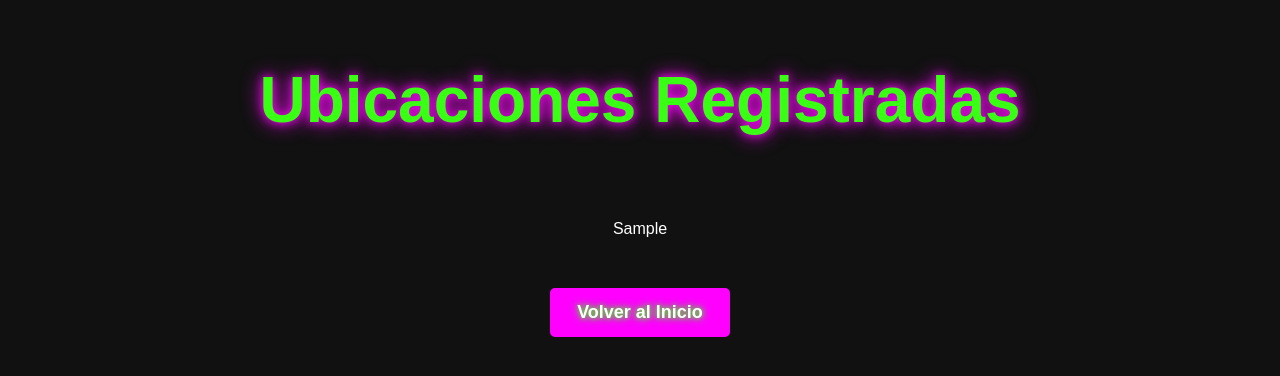
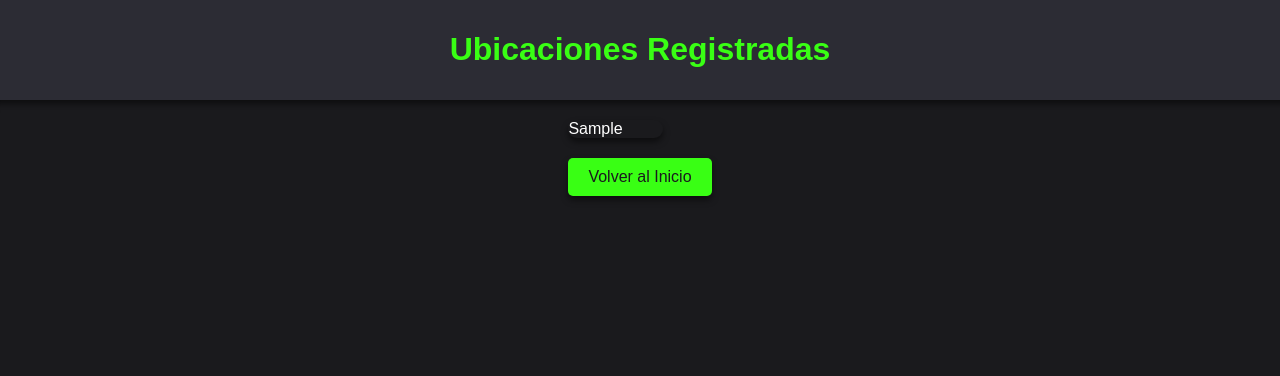
Before and after one commit to raymundosoto/App-web-Tracker-GPS-con-ESP32-y-modulo-NEO-6M-0-001-en-flask-y-mapas-de-Folium-, a Flask app: template templates/show_all.html in a window 1280 px wide. Shown: the top 376 px of the page. Run offline with Flask 2, Linux system fonts and the light colour scheme; the template is opened without the code that fills it: most values are stand-ins (such as "Sample title", 1, 10 or a date in 2020).

Commit message:
se agregan colores

```diff
--- a/static/styles.css
+++ b/static/styles.css
@@ -1,106 +1,79 @@
-/* Estilos generales */
 body {
     font-family: Arial, sans-serif;
+    background-color: #1a1a1d; /* Fondo oscuro */
+    color: #fff;
     margin: 0;
     padding: 0;
     display: flex;
     flex-direction: column;
     align-items: center;
-    background-color: #111; /* Fondo oscuro para resaltar los neones */
-    color: #fff; /* Color de texto blanco para resaltar con el fondo oscuro */
 }
 
-/* Estilo para el encabezado */
 header {
+    background-color: #2c2c34; /* Fondo gris oscuro */
+    padding: 10px;
+    width: 100%;
     text-align: center;
-    margin-top: 20px;
-    font-size: 2rem;
-    color: #39FF14; /* Verde neón */
-    text-shadow: 0 0 10px #39FF14, 0 0 20px #39FF14;
+    box-shadow: 0px 4px 6px rgba(0, 0, 0, 0.5);
 }
 
-/* Contenedor principal */
-main {
-    width: 90%;
-    max-width: 1200px;
-    display: flex;
-    flex-direction: column;
-    align-items: center;
-    margin-top: 40px;
+h1 {
+    color: #39ff14; /* Verde neon */
+    font-size: 2em;
 }
 
-/* Contenedor para el mapa y los datos */
-.map-container {
+.content {
     display: flex;
     justify-content: space-between;
-    width: 100%;
-    margin-bottom: 20px;
+    width: 80%;
+    margin-top: 20px;
 }
 
-/* Estilos para el mapa */
-.map {
-    width: 60%;
-    height: 400px; /* Ajusta el tamaño del mapa según sea necesario */
-    border: 3px solid #39FF14; /* Borde verde neón */
-    box-shadow: 0 0 10px #39FF14, 0 0 20px #39FF14;
+.map-container {
+    flex: 2;
+    margin-right: 20px;
+    border-radius: 10px;
+    overflow: hidden;
+    box-shadow: 0px 4px 6px rgba(0, 0, 0, 0.5);
 }
 
-/* Estilos para la sección de datos */
 .info-container {
-    width: 35%;
+    flex: 1;
+    background-color: #333; /* Fondo gris oscuro para los datos */
     padding: 15px;
-    border: 3px solid #FF00FF; /* Borde rosa neón */
-    background-color: rgba(0, 0, 0, 0.7); /* Fondo oscuro con transparencia */
-    margin-left: 20px;
-    box-shadow: 0 0 10px #FF00FF, 0 0 20px #FF00FF;
+    border-radius: 10px;
+    box-shadow: 0px 4px 6px rgba(0, 0, 0, 0.5);
 }
 
-.info-container h2 {
-    margin-top: 0;
-    color: #FF00FF; /* Título en rosa neón */
+h2 {
+    color: #39ff14; /* Verde neon */
 }
 
-/* Estilos para los botones */
-.button-container {
-    display: flex;
-    justify-content: center;
-    gap: 15px;
-    margin-top: 30px;
-    width: 100%;
+p {
+    font-size: 1.2em;
+    line-height: 1.5;
 }
 
-/* Botones */
+.button-container {
+    margin-top: 20px;
+    display: flex;
+    gap: 20px;
+}
+
 button {
-    padding: 12px 25px;
-    font-size: 18px;
+    padding: 10px 20px;
+    border: none;
+    border-radius: 5px;
+    background-color: #39ff14; /* Verde neon */
+    color: #1a1a1d;
+    font-size: 1em;
     cursor: pointer;
-    background-color: #FF00FF; /* Rosa neón */
-    color: #fff;
-    border: 2px solid #FF00FF;
-    border-radius: 5px;
-    transition: background-color 0.3s, box-shadow 0.3s;
-    font-weight: bold;
-    text-shadow: 0 0 5px #39FF14, 0 0 10px #39FF14;
+    box-shadow: 0px 4px 6px rgba(0, 0, 0, 0.5);
+    transition: transform 0.2s, background-color 0.2s;
 }
 
 button:hover {
-    background-color: #39FF14; /* Verde neón cuando el botón está activo */
-    box-shadow: 0 0 15px #FF00FF, 0 0 30px #FF00FF;
+    background-color: #2c2c34; /* Gris oscuro al pasar el ratón */
+    color: #39ff14; /* Verde neon */
+    transform: scale(1.05);
 }
-
-/* Animación de texto */
-h1, h2, p {
-    animation: neon-flicker 1.5s infinite alternate;
-}
-
-@keyframes neon-flicker {
-    0% {
-        text-shadow: 0 0 10px #39FF14, 0 0 20px #39FF14;
-    }
-    50% {
-        text-shadow: 0 0 10px #FF00FF, 0 0 20px #FF00FF;
-    }
-    100% {
-        text-shadow: 0 0 10px #39FF14, 0 0 20px #39FF14;
-    }
-}
```
